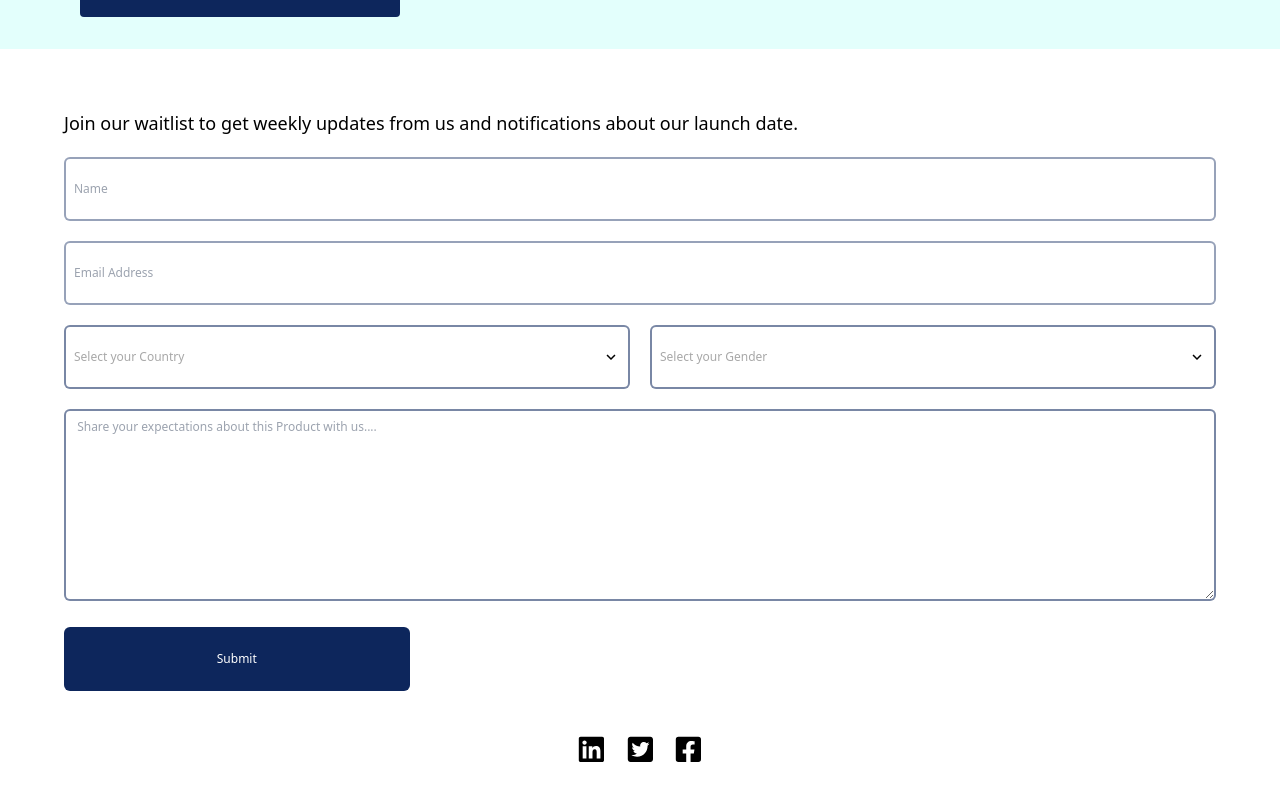
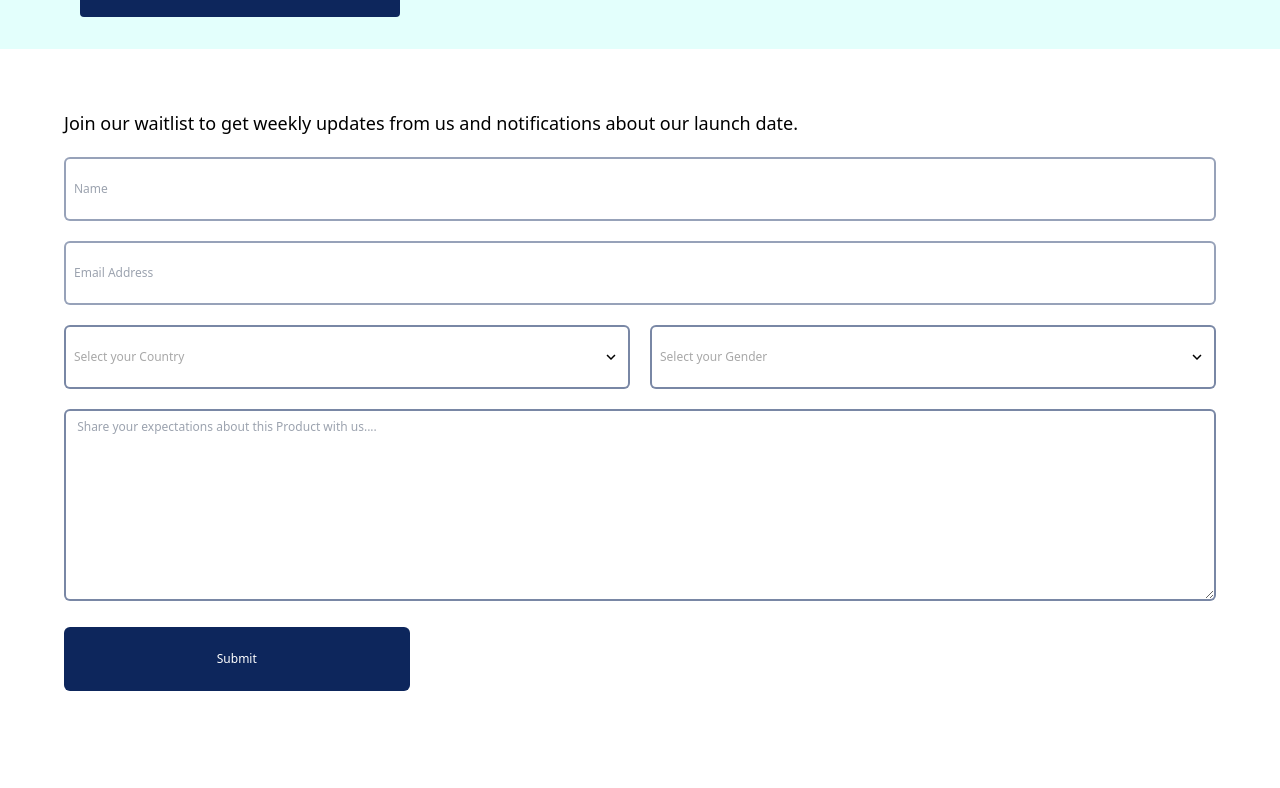
Before and after one commit to Reza-Donate/Rezahq, a React (Vite) app: page / in a window 1280 px wide. Shown: the part 580-1368 px from the top of the page. After the commit the page ends 1315 px from the top, so only its background shows below. Built offline with nearby package versions, Linux system fonts and the light colour scheme.

Commit message:
refactor/refactored-page-and-form-field

```diff
--- a/src/pages/Home.jsx
+++ b/src/pages/Home.jsx
@@ -2,7 +2,7 @@ import React from "react";
 import Header from "../components/Header";
 import Hero from "../components/Hero";
 import FormField from "../components/FormField";
-import Socials from "../components/Socials";
+// import Socials from "../components/Socials";
 import MobileMenu from "../components/MobileMenu";
 
 const Home = () => {
@@ -12,7 +12,7 @@ const Home = () => {
       <MobileMenu />
       <Hero />
       <FormField />
-      <Socials color={"black"}  />
+      {/* <Socials color={"black"}  /> */}
     </div>
   );
 };
```
